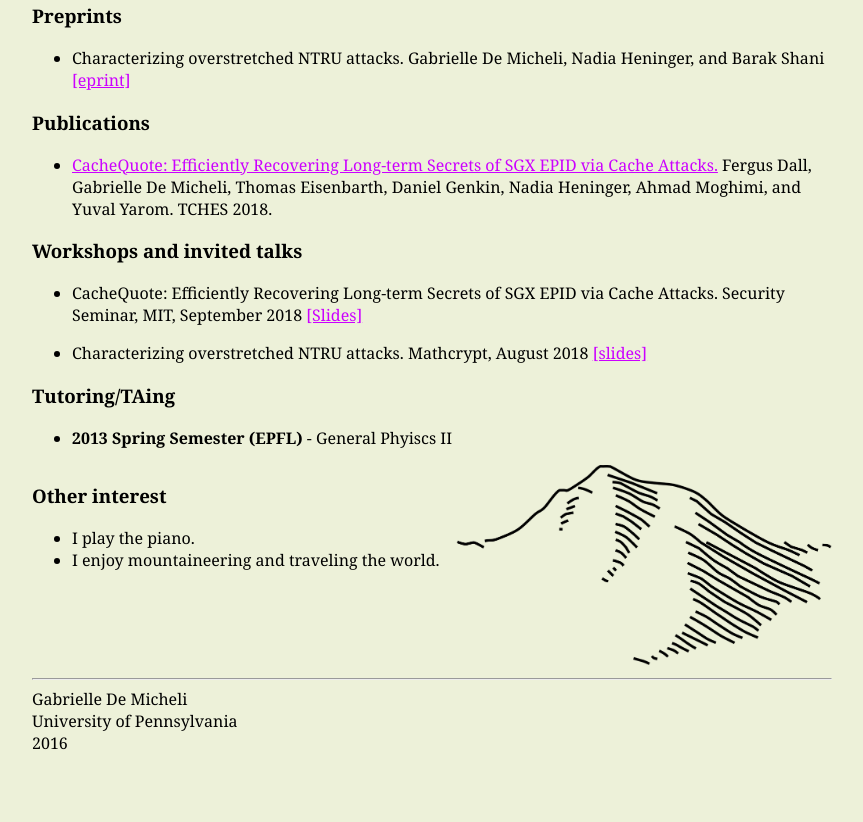
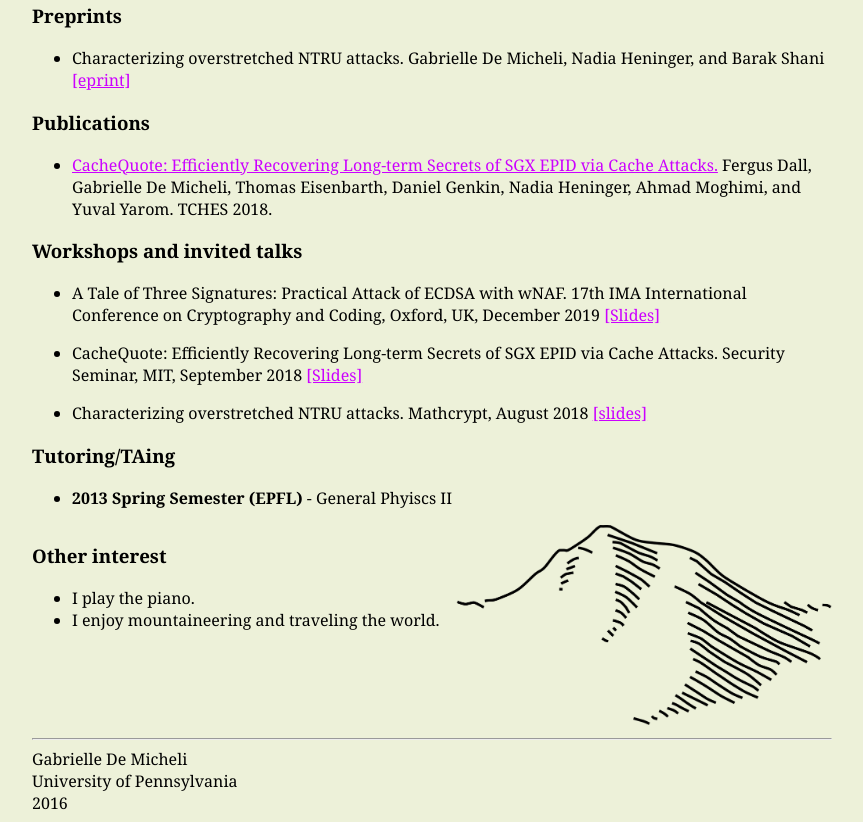
Before and after one commit to gmicheli/gmicheli.github.io, a plain HTML site: page index.html in a window 1280 px wide. Shown: the part 978-1800 px from the top of the page, without its empty margins (208-1071 px from the left). Before the commit the page ends 1740 px from the top, so only its background shows below. Drawn offline with Linux system fonts and the light colour scheme.

Commit message:
presentation Oxford

```diff
--- a/index.html
+++ b/index.html
@@ -101,6 +101,10 @@ Eisenbarth, Daniel Genkin, Nadia Heninger, Ahmad Moghimi, and Yuval Yarom. TCHES
 <div id = "Workshops and invited talks">
 <h3>Workshops and invited talks</h3>
 <ul>
+<li> A Tale of Three Signatures: Practical Attack of ECDSA with wNAF. 17th IMA International Conference on Cryptography and Coding, Oxford, UK, December 2019 <a href="ECDSA_oxford.pdf">[Slides]</a>
+</li>
+</ul>
+<ul>
 <li> CacheQuote: Efficiently Recovering Long-term
 Secrets of SGX EPID via Cache Attacks. Security Seminar, MIT, September 2018 <a href="mit_slides.pdf">[Slides]</a>
 </li>
```
